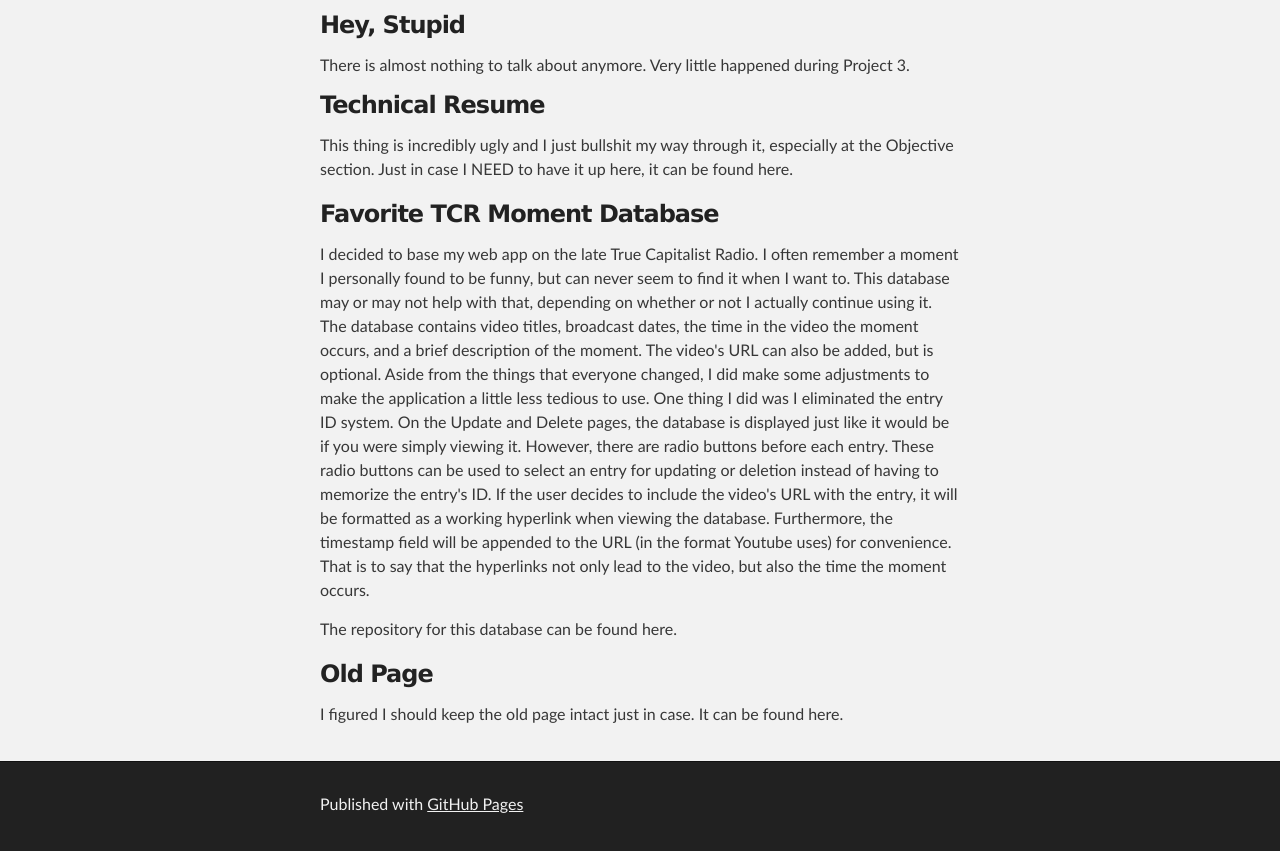
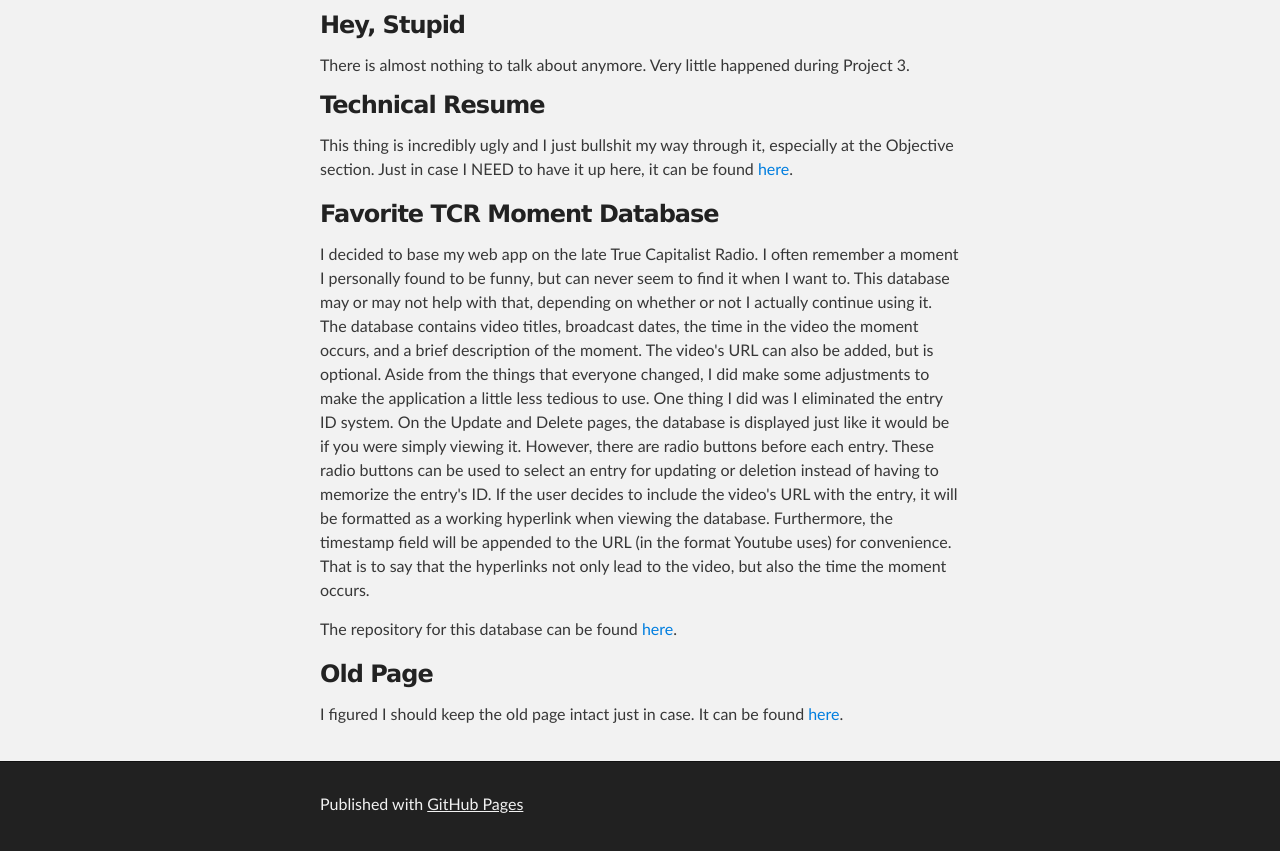
Before and after one commit to burdickcj14/burdickcj14.github.io, a plain HTML site: page index.html in a window 1280 px wide. Shown: the part 280-1131 px from the top of the page. Drawn offline with Linux system fonts and the light colour scheme.

Commit message:
I fucked up

```diff
--- a/index.html
+++ b/index.html
@@ -31,14 +31,14 @@
         There is almost nothing to talk about anymore. Very little happened during Project 3.
 
         <h3>Technical Resume</h3>
-        <p>This thing is incredibly ugly and I just bullshit my way through it, especially at the Objective section. Just in case I NEED to have it up here, it can be found <href = "https://dl.dropboxusercontent.com/u/48923294/BurdickTechnicalResume.pdf">here</href>.</p>
+        <p>This thing is incredibly ugly and I just bullshit my way through it, especially at the Objective section. Just in case I NEED to have it up here, it can be found <a href = "https://dl.dropboxusercontent.com/u/48923294/BurdickTechnicalResume.pdf">here</a>.</p>
 
         <h3>Favorite TCR Moment Database</h3>
         <p>I decided to base my web app on the late True Capitalist Radio. I often remember a moment I personally found to be funny, but can never seem to find it when I want to. This database may or may not help with that, depending on whether or not I actually continue using it. The database contains video titles, broadcast dates, the time in the video the moment occurs, and a brief description of the moment. The video's URL can also be added, but is optional. Aside from the things that everyone changed, I did make some adjustments to make the application a little less tedious to use. One thing I did was I eliminated the entry ID system. On the Update and Delete pages, the database is displayed just like it would be if you were simply viewing it. However, there are radio buttons before each entry. These radio buttons can be used to select an entry for updating or deletion instead of having to memorize the entry's ID. If the user decides to include the video's URL with the entry, it will be formatted as a working hyperlink when viewing the database. Furthermore, the timestamp field will be appended to the URL (in the format Youtube uses) for convenience. That is to say that the hyperlinks not only lead to the video, but also the time the moment occurs.</p>
-        <p>The repository for this database can be found <href = "https://github.com/burdickcj14/TCR">here</href>.</p>
+        <p>The repository for this database can be found <a href = "https://github.com/burdickcj14/TCR">here</a>.</p>
 
         <h3>Old Page</h3>
-        <p>I figured I should keep the old page intact just in case. It can be found <href = "http://burdickcj14.github.io/old">here</href>.</p>
+        <p>I figured I should keep the old page intact just in case. It can be found <a href = "http://burdickcj14.github.io/old">here</a>.</p>
       </section>
     </div>
 
```
